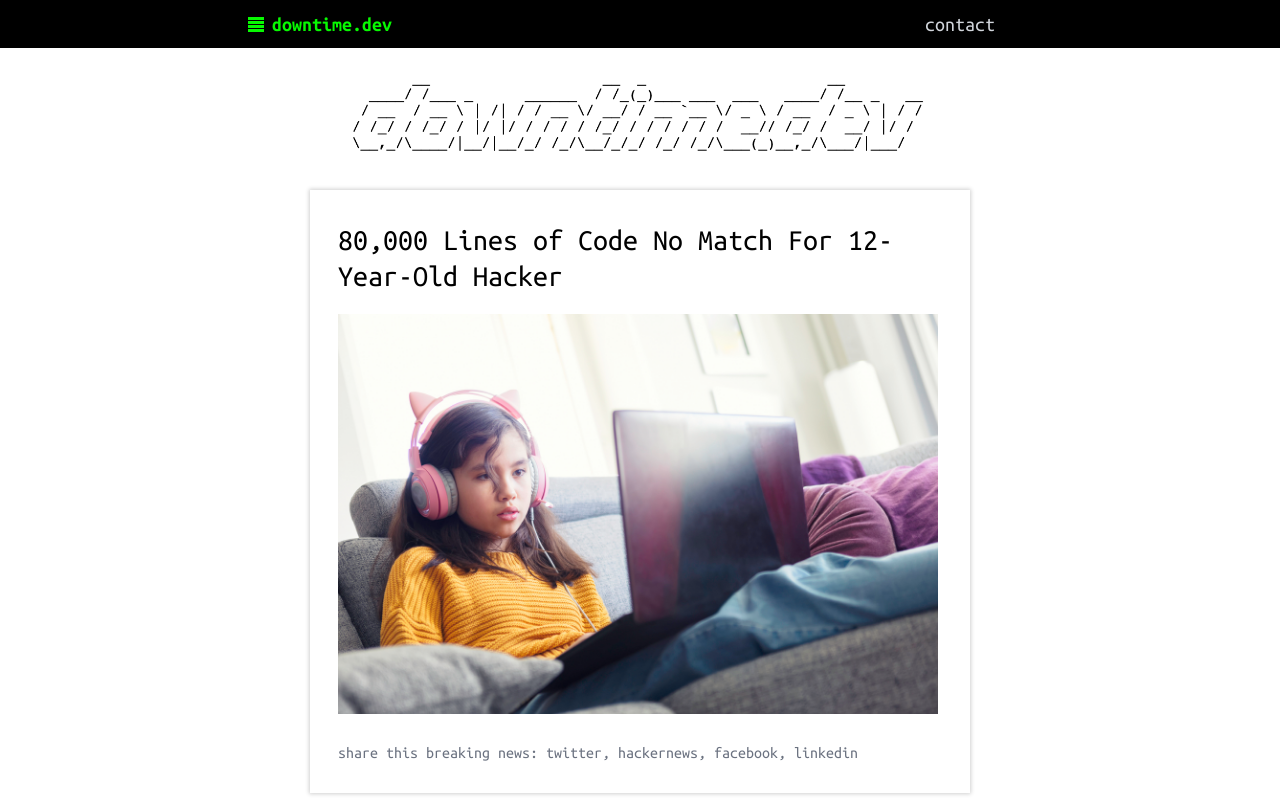
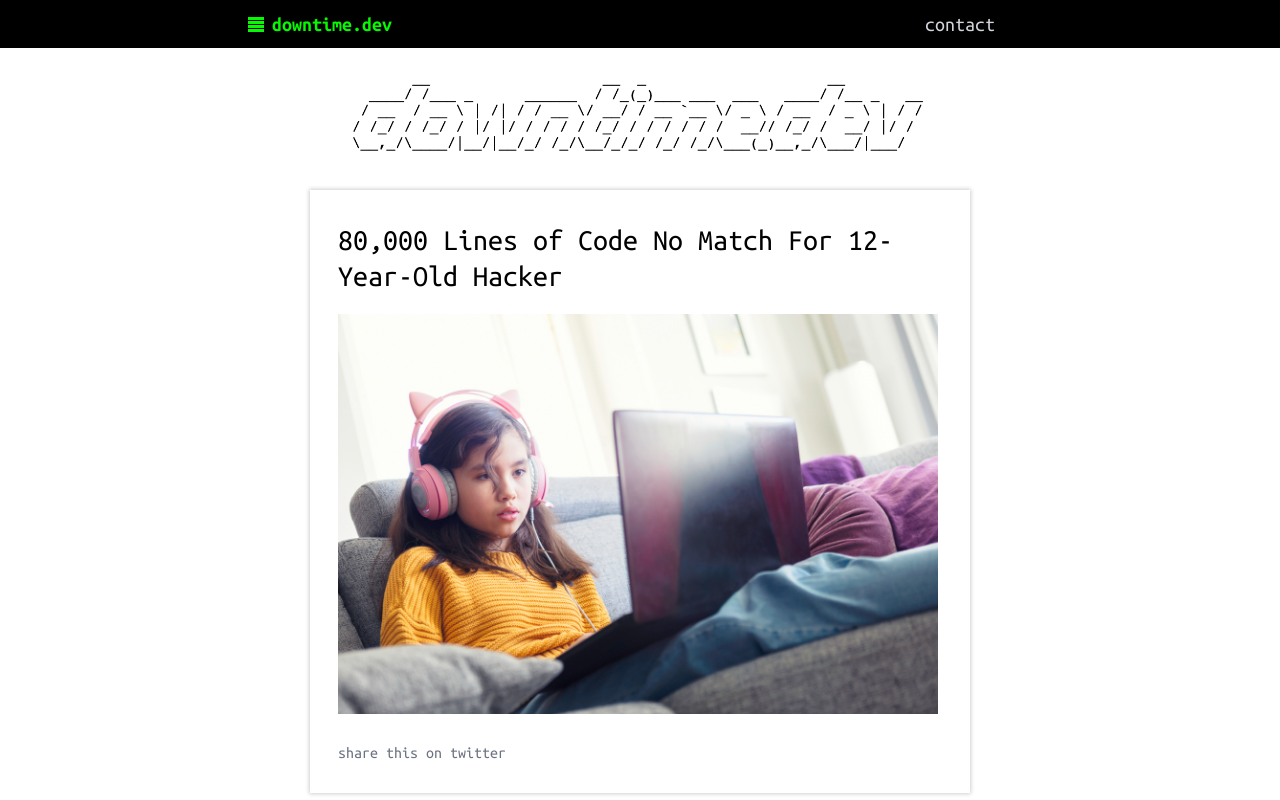
Before and after one commit to gravitational/downtime, a Next.js app: page / in a window 1280 px wide. Shown: the top 800 px of the page. Built offline with nearby package versions, Linux system fonts and the light colour scheme.

Commit message:
added twitter functionality

```diff
--- a/components/JokeParser/JokeParser.tsx
+++ b/components/JokeParser/JokeParser.tsx
@@ -1,5 +1,7 @@
 import NextImage from "next/image";
+import Link from "next/link";
 import { HEADLINES, HeadlineProps } from "data/jokes";
+import { tweetEncoder } from "utilities/encoder";
 
 console.log("joke-count:", HEADLINES.length)
 
@@ -40,7 +42,7 @@ const Joke = ({ joke }: JokeProps) => {
         </div>
       )}
       <div className="w-full mb-3 lg:mb-7 text-gray-500 ">
-        share this breaking news: twitter, hackernews, facebook, linkedin
+        share this on <Link href={tweetEncoder(joke.headline)}><a target="_blank" rel="noopener noreferrer">twitter</a></Link>
       </div>
     </div>
   );
--- a/tsconfig.json
+++ b/tsconfig.json
@@ -16,6 +16,6 @@
     "incremental": true,
     "baseUrl": "."
   },
-  "include": ["next-env.d.ts", "**/*.ts", "**/*.tsx"],
+  "include": ["next-env.d.ts", "**/*.ts", "**/*.tsx", "utilities/encoder.js"],
   "exclude": ["node_modules"]
 }
--- /dev/null
+++ b/utilities/encoder.ts
@@ -0,0 +1,5 @@
+
+
+export const tweetEncoder = (headline: string): string => {
+  return `https://twitter.com/intent/tweet?text=${encodeURIComponent(headline)}%20https%3A%2F%2Fdowntime.dev`
+}
--- /dev/null
+++ b/utilities/jsencoder.js
@@ -0,0 +1,5 @@
+const string = "Spilled Coffee Remains Nation's Leading Cybersecurity Threat https://downtime.dev"
+
+const encoded = encodeURIComponent(string)
+
+console.log(encoded)
```
